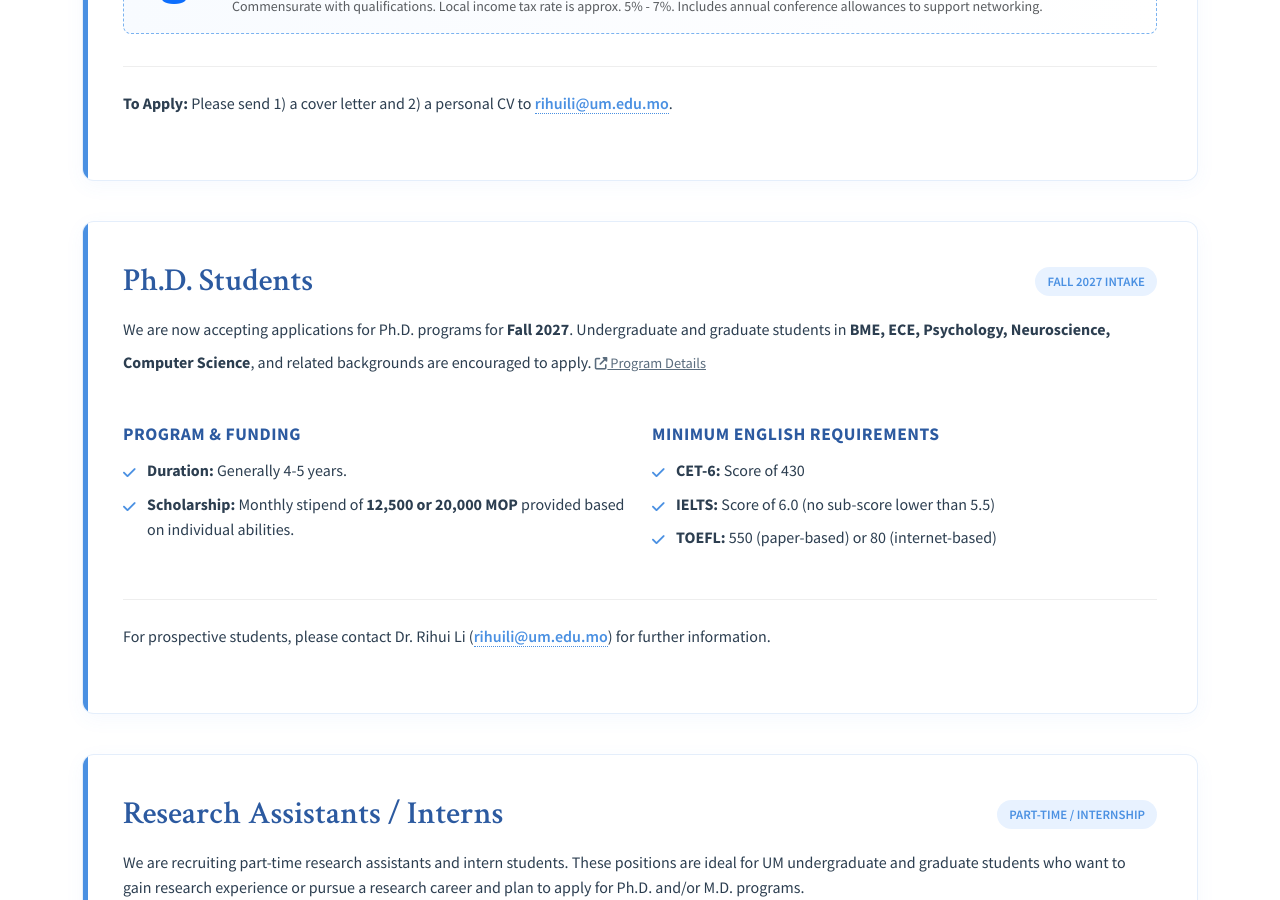
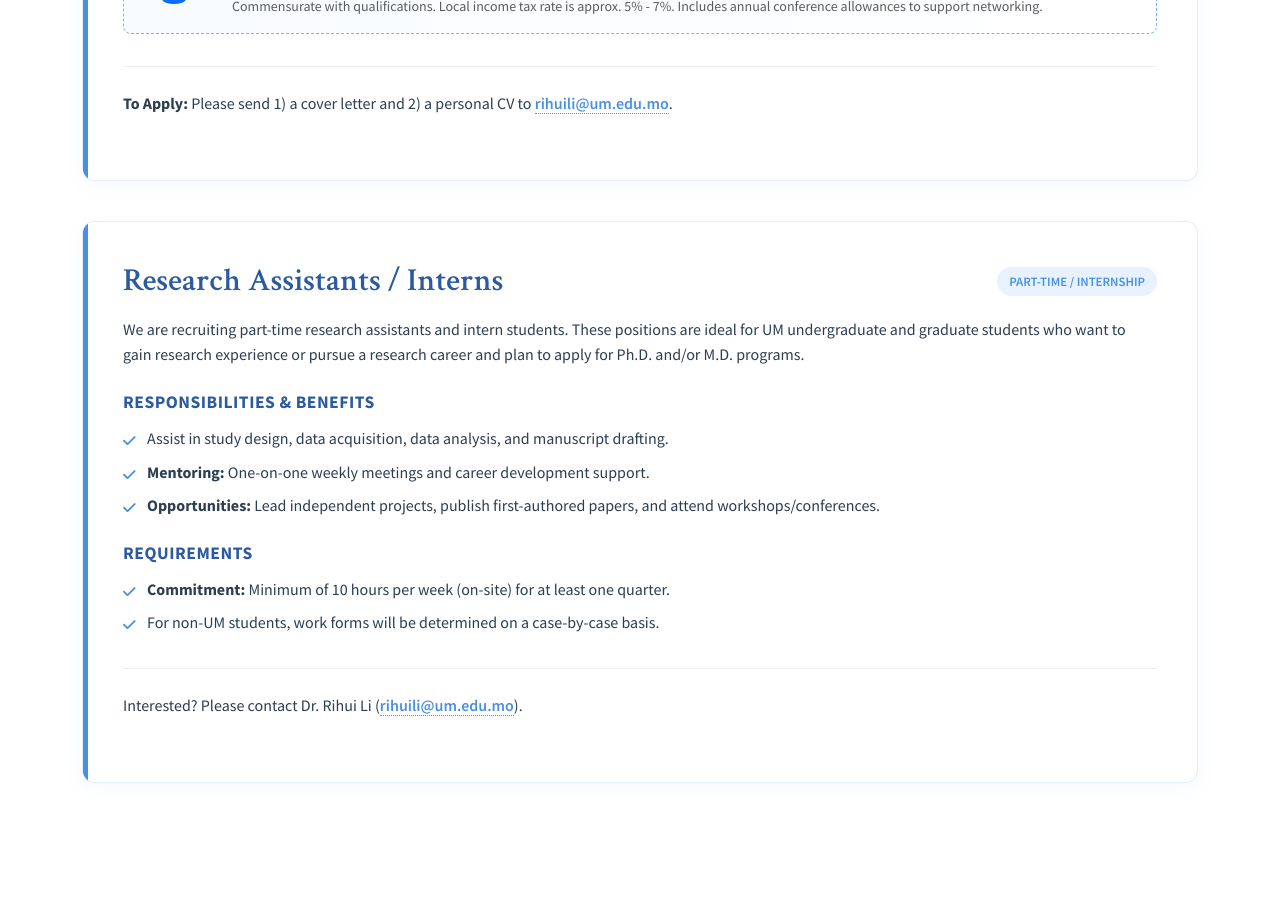
Before and after one commit to MNILab-UM/research-lab-website, a Jekyll site: the page built from _pages/joinus.html, in a window 1280 px wide and 900 px high, scrolled down 774 px. Built offline with Jekyll 4.4.1, drawn with Linux system fonts in a browser that asks for light colours.

Commit message:
删除 Join Us 页面的博士生招生信息

```diff
--- a/_pages/joinus.html
+++ b/_pages/joinus.html
@@ -226,45 +226,6 @@ permalink: /join-us/
 
     <div class="job-card">
         <div class="d-flex flex-wrap align-items-center justify-content-between mb-3">
-            <h2 class="job-title mb-0">Ph.D. Students</h2>
-            <span class="job-badge">Fall 2027 Intake</span>
-        </div>
-
-        <div class="job-description">
-            <p>
-                We are now accepting applications for Ph.D. programs for <strong>Fall 2027</strong>.
-                Undergraduate and graduate students in <strong>BME, ECE, Psychology, Neuroscience, Computer Science</strong>, and related backgrounds are encouraged to apply.
-                <a href="#" class="detail-btn" target="_blank"><i class="fas fa-external-link-alt small"></i> Program Details</a>
-            </p>
-
-            <div class="row mt-4">
-                <div class="col-md-6">
-                    <h4 class="job-section-header">Program & Funding</h4>
-                    <ul class="req-list">
-                        <li><strong>Duration:</strong> Generally 4-5 years.</li>
-                        <li><strong>Scholarship:</strong> Monthly stipend of <strong>12,500 or 20,000 MOP</strong> provided based on individual abilities.</li>
-                    </ul>
-                </div>
-                <div class="col-md-6">
-                    <h4 class="job-section-header">Minimum English Requirements</h4>
-                    <ul class="req-list">
-                        <li><strong>CET-6:</strong> Score of 430</li>
-                        <li><strong>IELTS:</strong> Score of 6.0 (no sub-score lower than 5.5)</li>
-                        <li><strong>TOEFL:</strong> 550 (paper-based) or 80 (internet-based)</li>
-                    </ul>
-                </div>
-            </div>
-
-            <div class="apply-section">
-                <p class="mb-0">
-                    For prospective students, please contact Dr. Rihui Li (<a href="mailto:rihuili@um.edu.mo" class="email-link">rihuili@um.edu.mo</a>) for further information.
-                </p>
-            </div>
-        </div>
-    </div>
-
-    <div class="job-card">
-        <div class="d-flex flex-wrap align-items-center justify-content-between mb-3">
             <h2 class="job-title mb-0">Research Assistants / Interns</h2>
             <span class="job-badge">Part-time / Internship</span>
         </div>
```
